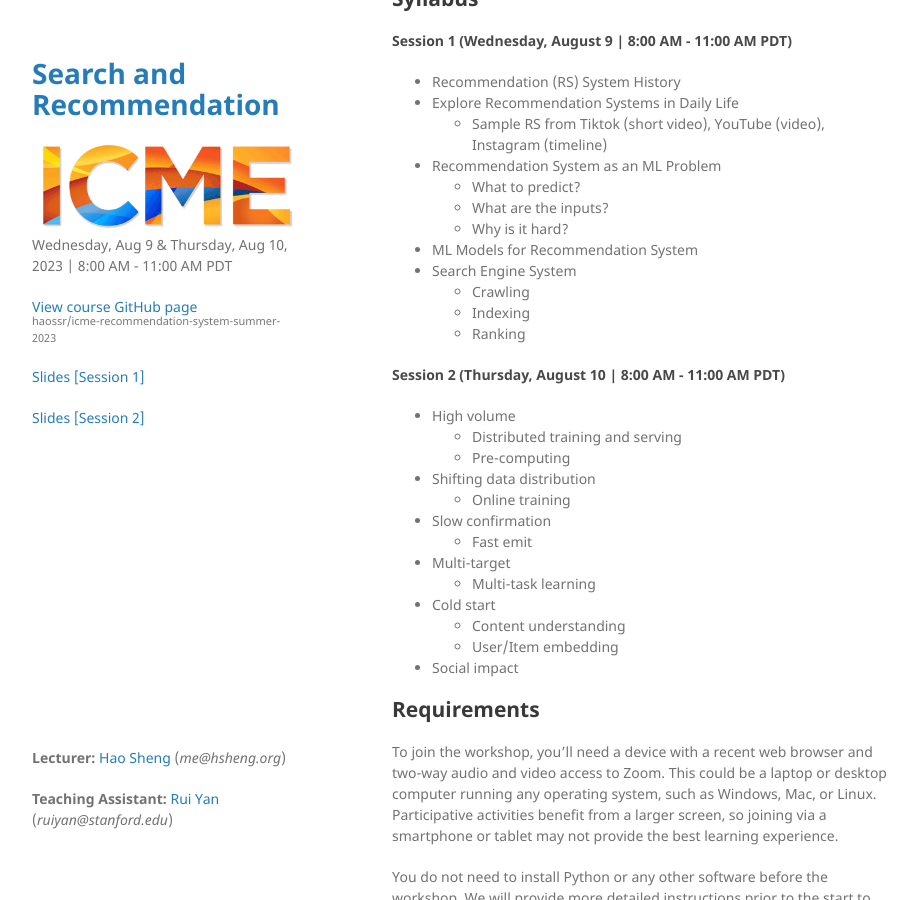
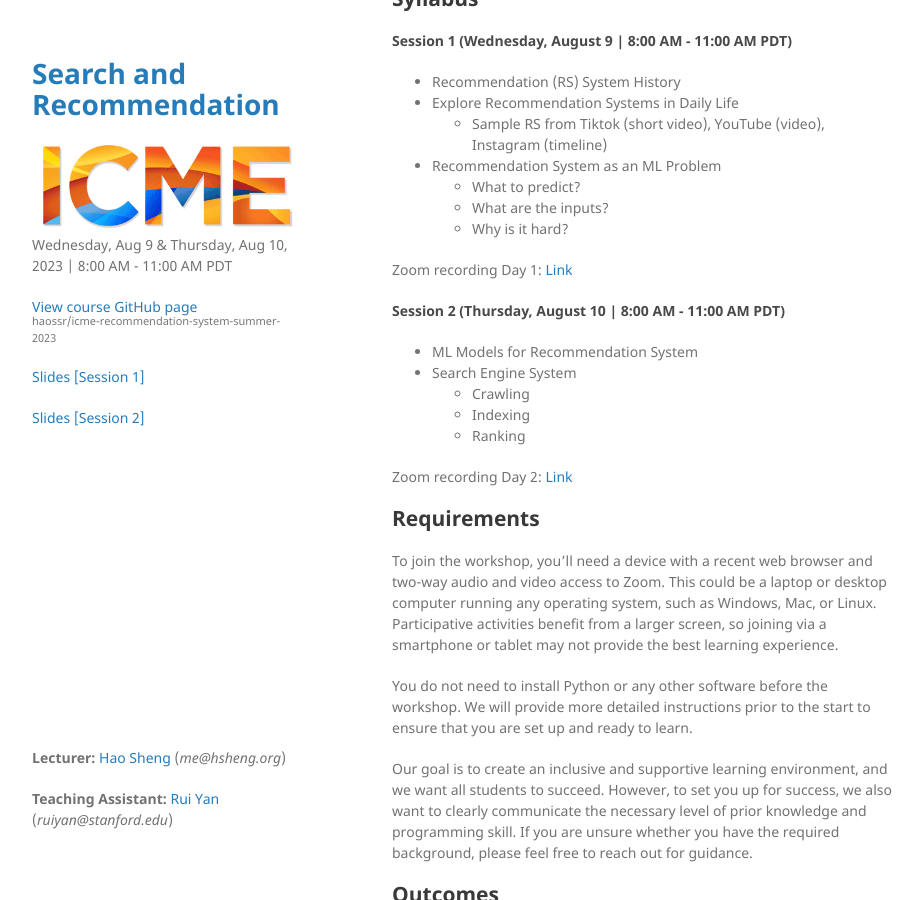
Before and after one commit to haossr/icme-recommendation-system-summer-2023, a Jekyll site: the page built from index.md, in a window 1280 px wide and 900 px high, scrolled down 1442 px. Shown: the whole window, without its empty margins (178-1100 px from the left). Built offline with Jekyll 4.4.1, drawn with Linux system fonts in a browser that asks for light colours; our own code applies the rules of GitHub Pages for plain Markdown files.

Commit message:
add recordings

```diff
--- a/index.md
+++ b/index.md
@@ -50,27 +50,20 @@ Familiarity with deep learning at the level of SWS 11: Introduction to Deep Lear
     * What to predict?
     * What are the inputs?
     * Why is it hard?
+
+
+Zoom recording Day 1: [Link](https://stanford.zoom.us/rec/share/Jc4B9dc2qzZOOp8mh84Y4aon3ppCJbmIM0QevyOEuddC5hI9Dr7o-BLUUZejOQ_b.3hV_gq-I-IpxaE04?startTime=1691591995000&pwd=YrC82Z4SiWJ5wszwBSj0q2ZZo-MdJwtc)
+
+#### Session 2 (Thursday, August 10 | 8:00 AM - 11:00 AM PDT)
+
 * ML Models for Recommendation System
 * Search Engine System
     * Crawling
     * Indexing
     * Ranking
 
-#### Session 2 (Thursday, August 10 | 8:00 AM - 11:00 AM PDT)
+Zoom recording Day 2: [Link](https://stanford.zoom.us/rec/share/2pDoNuspUG-4EQIxZSJ2q--nAvkBasBoSTN5z5_EvhvVJgmubQu1QupGPz0M2tLX.jC_jvYw9SBffi1Pi?startTime=1691678570000&pwd=ZkLBZ7lMyhALcRFX2q0sG6HZnv8Vpzpl)
 
-* High volume
-    * Distributed training and serving
-    * Pre-computing
-* Shifting data distribution
-    * Online training
-* Slow confirmation
-    * Fast emit
-* Multi-target
-    * Multi-task learning
-* Cold start
-    * Content understanding
-    * User/Item embedding
-* Social impact
 
 ## Requirements
 To join the workshop, you'll need a device with a recent web browser and two-way audio and video access to Zoom. This could be a laptop or desktop computer running any operating system, such as Windows, Mac, or Linux. Participative activities benefit from a larger screen, so joining via a smartphone or tablet may not provide the best learning experience.
```
